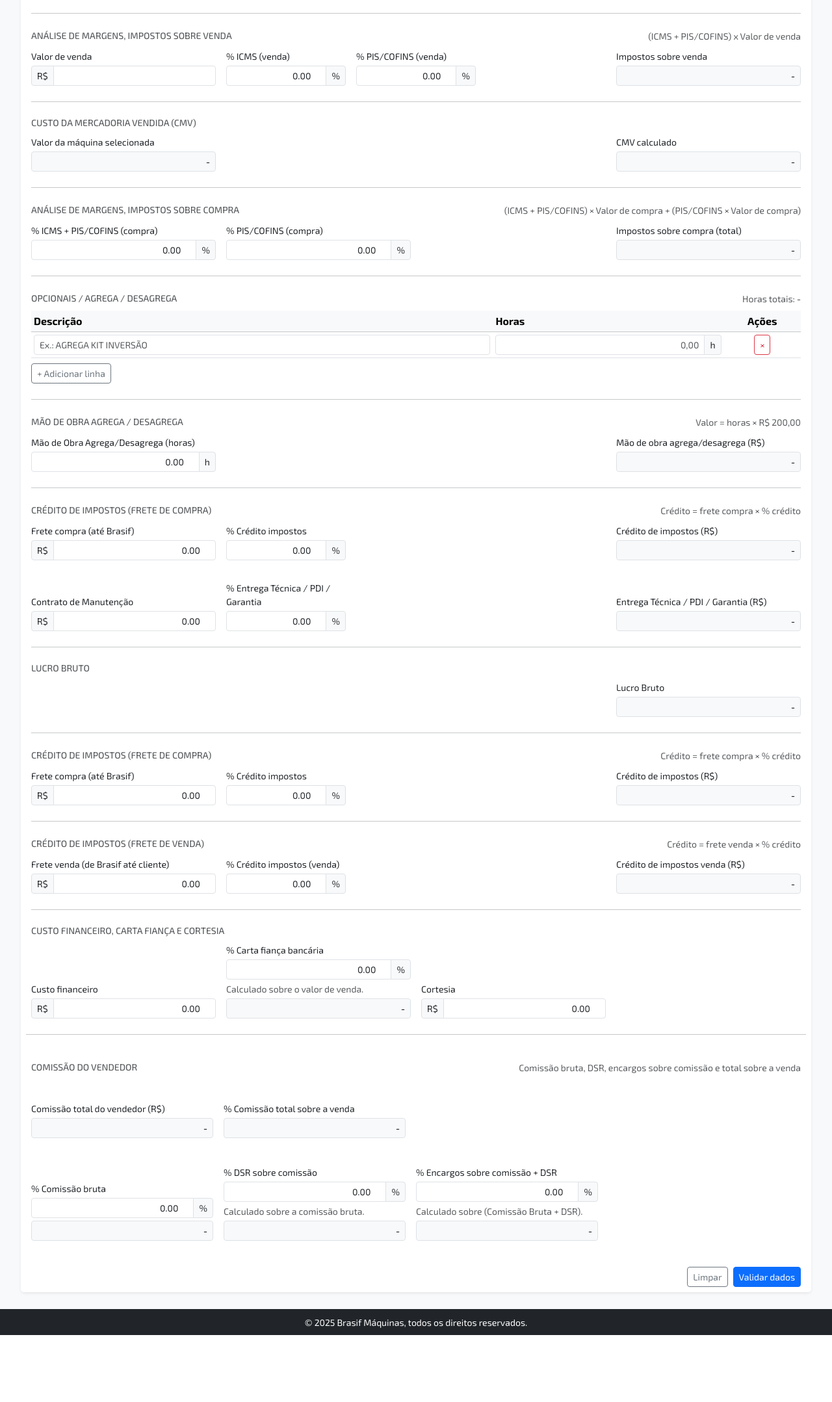
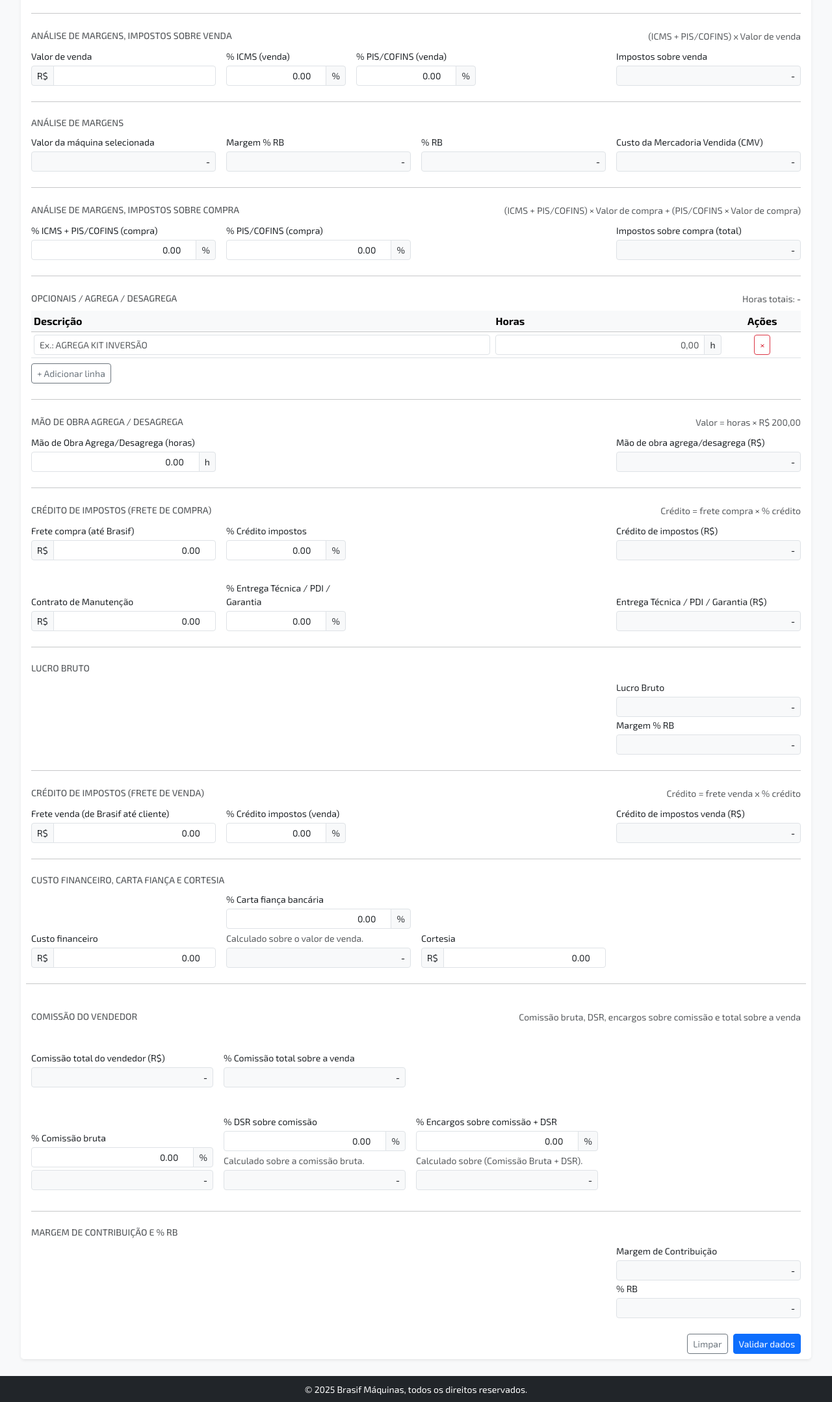
Before and after one commit to peedrohcamposf/Calculo-de-margem, a Flask app: template app/templates/nova_reserva.html in a window 1280 px wide. Shown: the part 320-2477 px from the top of the page at 65% size. Before the commit the page ends 2374 px from the top, so only its background shows below. Run offline with Flask 3, Linux system fonts and the light colour scheme; the template is opened without the code that fills it: values that come from a table or form of the project are taken from there, others are empty; parts of the project's set-up code (start-up, migrations or seed data) failed here and were passed over; some libraries are stand-ins or nearby versions.

Commit message:
FEAT - Margem de contribuição, %RB e Margem %RB

```diff
--- a/app/templates/nova_reserva.html
+++ b/app/templates/nova_reserva.html
@@ -272,7 +272,7 @@
 
                         <div class="d-flex justify-content-between align-items-center mb-2">
                             <h2 class="h6 mb-0 text-muted text-uppercase small">
-                                Custo da Mercadoria Vendida (CMV)
+                                Análise de Margens
                             </h2>
                         </div>
 
@@ -289,7 +289,27 @@
                             </div>
 
                             <div class="col-md-4 col-lg-3 ms-auto">
-                                <label class="form-label mb-1 small">CMV calculado</label>
+                                <label class="form-label mb-1 small">Margem % RB</label>
+                                <div class="form-control form-control-sm text-end bg-light fw-semibold">
+                                    {% if percentual_margem_rb_valor_formatado %}
+                                    R$ {{ percentual_margem_rb_valor_formatado }}
+                                    {% else %}
+                                    -
+                                    {% endif %}
+                                </div>
+                            </div>
+                            <div class="col-md-4 col-lg-3 ms-auto">
+                                <label class="form-label mb-1 small">% RB</label>
+                                <div class="form-control form-control-sm text-end bg-light fw-semibold">
+                                    {% if percentual_rb_valor_formatado %}
+                                    R$ {{ percentual_rb_valor_formatado }}
+                                    {% else %}
+                                    -
+                                    {% endif %}
+                                </div>
+                            </div>
+                            <div class="col-md-4 col-lg-3 ms-auto">
+                                <label class="form-label mb-1 small">Custo da Mercadoria Vendida (CMV)</label>
                                 <div class="form-control form-control-sm text-end bg-light fw-semibold">
                                     {% if cmv_valor_formatado %}
                                     R$ {{ cmv_valor_formatado }}
@@ -573,47 +593,12 @@
                                 </div>
                             </div>
                         </div>
-
-                        <!-- Crédito de Impostos (Frete compra) -->
-                        <hr class="my-4">
-
-                        <div class="d-flex justify-content-between align-items-center mb-2">
-                            <h2 class="h6 mb-0 text-muted text-uppercase small">
-                                Crédito de impostos (frete de compra)
-                            </h2>
-                            <small class="text-muted small">
-                                Crédito = frete compra × % crédito
-                            </small>
-                        </div>
-
-                        <div class="row g-3 align-items-end mb-2">
-                            <div class="col-md-4 col-lg-3">
-                                <label class="form-label mb-1 small">{{ form.frete_compra.label }}</label>
-                                <div class="input-group input-group-sm">
-                                    <span class="input-group-text">R$</span>
-                                    {{ form.frete_compra(class="form-control text-end") }}
-                                </div>
-                                {% for error in form.frete_compra.errors %}
-                                <div class="text-danger small">{{ error }}</div>
-                                {% endfor %}
-                            </div>
-
-                            <div class="col-md-3 col-lg-2">
-                                <label class="form-label mb-1 small">{{ form.credito_impostos_percent.label }}</label>
-                                <div class="input-group input-group-sm">
-                                    {{ form.credito_impostos_percent(class="form-control text-end") }}
-                                    <span class="input-group-text">%</span>
-                                </div>
-                                {% for error in form.credito_impostos_percent.errors %}
-                                <div class="text-danger small">{{ error }}</div>
-                                {% endfor %}
-                            </div>
-
-                            <div class="col-12 col-md-4 col-lg-3 ms-auto">
-                                <label class="form-label mb-1 small">Crédito de impostos (R$)</label>
+                        <div class="row g-3 align-items-end">
+                            <div class="col-md-4 col-lg-3 ms-auto">
+                                <label class="form-label mb-1 small">Margem % RB</label>
                                 <div class="form-control form-control-sm text-end bg-light fw-semibold">
-                                    {% if credito_impostos_valor_formatado %}
-                                    R$ {{ credito_impostos_valor_formatado }}
+                                    {% if percentual_margem_rb_valor_formatado %}
+                                    R$ {{ percentual_margem_rb_valor_formatado }}
                                     {% else %}
                                     -
                                     {% endif %}
@@ -629,7 +614,7 @@
                                 Crédito de impostos (frete de venda)
                             </h2>
                             <small class="text-muted small">
-                                Crédito = frete venda × % crédito
+                                Crédito = frete venda x % crédito
                             </small>
                         </div>
 
@@ -832,6 +817,40 @@
                             </div>
                         </div>
 
+                        <!-- Lucro Bruto -->
+                        <hr class="my-4">
+
+                        <div class="d-flex justify-content-between align-items-center mb-2">
+                            <h2 class="h6 mb-0 text-muted text-uppercase small">
+                                Margem de Contribuição e % RB
+                            </h2>
+                        </div>
+
+                        <div class="row g-3 align-items-end">
+                            <div class="col-md-4 col-lg-3 ms-auto">
+                                <label class="form-label mb-1 small">Margem de Contribuição</label>
+                                <div class="form-control form-control-sm text-end bg-light fw-semibold">
+                                    {% if margem_contribuicao_valor_formatado %}
+                                    R$ {{ margem_contribuicao_valor_formatado }}
+                                    {% else %}
+                                    -
+                                    {% endif %}
+                                </div>
+                            </div>
+                        </div>
+                        <div class="row g-3 align-items-end">
+                            <div class="col-md-4 col-lg-3 ms-auto">
+                                <label class="form-label mb-1 small">% RB</label>
+                                <div class="form-control form-control-sm text-end bg-light fw-semibold">
+                                    {% if percentual_rb_valor_formatado %}
+                                    R$ {{ percentual_rb_valor_formatado }}
+                                    {% else %}
+                                    -
+                                    {% endif %}
+                                </div>
+                            </div>
+                        </div>
+
                     </div>
 
                     <div class="card-footer bg-white border-0 d-flex justify-content-end gap-2 py-2">
```
Also changed, not shown: app/routes/home_routes.py (+53 -0 lines), app/service/nova_reserva_service.py (+70 -0 lines).
